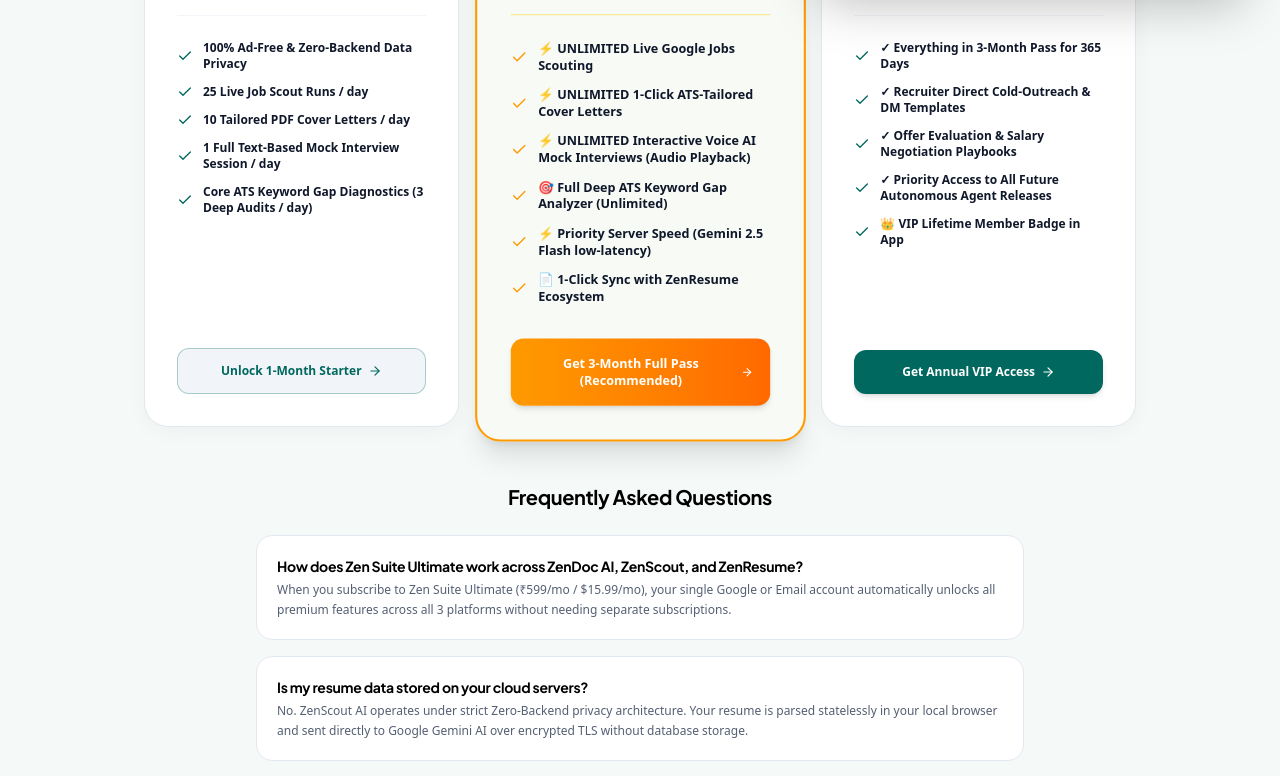
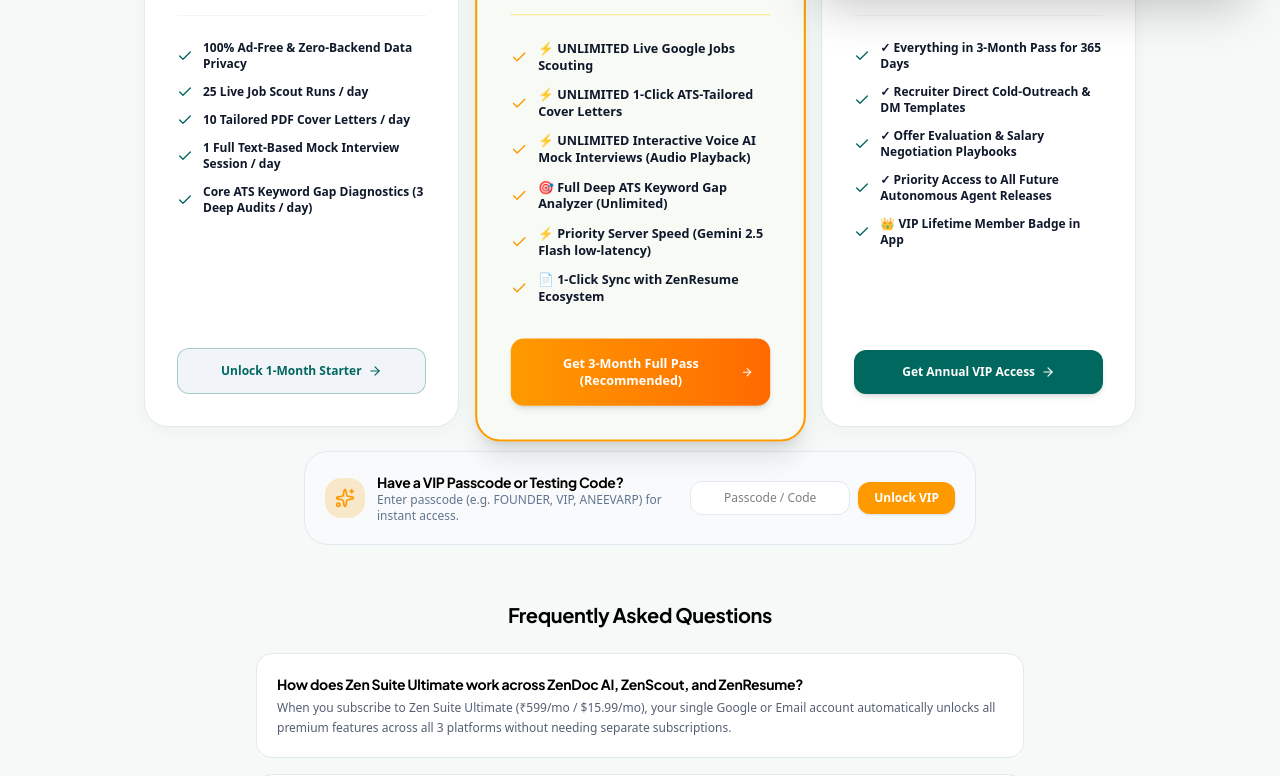
Before and after one commit to jagadeesvarrao-design/ai-job-search-agent, a Next.js app: page /pricing in a window 1280 px wide. Shown: the part 793-1569 px from the top of the page. Built offline with nearby package versions, Linux system fonts and the light colour scheme; no server answers.

Commit message:
feat(tier & testing): expand free limits, add VIP promo code bypass, and enhance re-audit accessibility

```diff
--- a/src/app/about/page.tsx
+++ b/src/app/about/page.tsx
@@ -5,7 +5,7 @@
 
 export const metadata: Metadata = {
   title: "About Us & Leadership | ZenScout AI by Aneevarp Solutions",
-  description: "Learn about ZenScout AI, engineered by Jagadeeswara Rao Peddada (Founder & Lead Architect at Aneevarp Solutions) alongside ZenResume and ZenDock AI.",
+  description: "Learn about ZenScout AI, engineered by Jagadeeswara Rao Peddada (Founder & Lead Architect at Aneevarp Solutions) alongside ZenResume and ZenDoc AI.",
   alternates: {
     canonical: "/about",
   }
@@ -44,7 +44,7 @@
           </div>
           <h2 className="text-xl font-bold mb-3 text-[#171D1C] dark:text-white">Zen Ecosystem</h2>
           <p className="text-[#545F73] dark:text-slate-300 text-sm leading-relaxed">
-            Engineered alongside <strong>ZenResume</strong> and <strong>ZenDock AI</strong> to form an end-to-end career & document productivity suite.
+            Engineered alongside <strong>ZenResume</strong> and <strong>ZenDoc AI</strong> to form an end-to-end career & document productivity suite.
           </p>
         </div>
 
@@ -141,7 +141,7 @@
                 </div>
 
                 <div className="p-3 rounded-2xl bg-white dark:bg-[#141B20] border border-[#E2E8F0] dark:border-[#232D36] text-left shadow-sm">
-                  <span className="text-xs font-black text-black dark:text-white block">ZenDock AI</span>
+                  <span className="text-xs font-black text-black dark:text-white block">ZenDoc AI</span>
                   <span className="text-[10px] text-slate-500 dark:text-slate-400">Document & Data AI</span>
                 </div>
               </div>
--- a/src/app/pricing/page.tsx
+++ b/src/app/pricing/page.tsx
@@ -43,13 +43,26 @@
     }
   }, []);
 
+  const [promoCode, setPromoCode] = useState("");
+  const [promoMessage, setPromoMessage] = useState<{ type: "success" | "error"; text: string } | null>(null);
+
+  const handleApplyPromo = (e: React.FormEvent) => {
+    e.preventDefault();
+    const cleanCode = promoCode.trim().toUpperCase();
+    const validCodes = ["FOUNDER", "VIP", "TEST", "TESTING", "PRO", "ANEEVARP", "SUITE", "ZEN", "FREEDOM", "DEV", "ULTIMATE", "JAGADEESH"];
+
+    if (validCodes.includes(cleanCode)) {
+      setUserPlan("pro", "annual", true);
+      const { resetUsageQuota } = require("@/lib/user-tier");
+      resetUsageQuota();
+      setPromoMessage({ type: "success", text: "🎉 VIP Passcode Accepted! Zen Suite Ultimate Unlocked." });
+      setUpgradeSuccess(true);
+    } else {
+      setPromoMessage({ type: "error", text: "Invalid promo code. Use FOUNDER or VIP." });
+    }
+  };
+
   const handleCheckout = (planKey: "monthly" | "quarterly" | "annual" | "zen_suite") => {
-    if (!user) {
-      setShowAuthWarning(true);
-      return;
-    }
-
-    setShowAuthWarning(false);
     setIsUpgrading(true);
     setTimeout(() => {
       if (planKey === "zen_suite") {
@@ -57,9 +70,11 @@
       } else {
         setUserPlan("pro", planKey, false);
       }
+      const { resetUsageQuota } = require("@/lib/user-tier");
+      resetUsageQuota();
       setIsUpgrading(false);
       setUpgradeSuccess(true);
-    }, 800);
+    }, 500);
   };
 
   const isINR = currency === "INR";
@@ -359,8 +374,47 @@
         </div>
       </div>
 
+      {/* PROMO CODE & INSTANT VIP PASSCODE ENTRY */}
+      <div className="my-6 p-5 rounded-3xl bg-slate-50 dark:bg-[#1A2228] border border-slate-200 dark:border-slate-800 flex flex-col sm:flex-row items-center justify-between gap-4 max-w-2xl mx-auto">
+        <div className="flex items-center gap-3 text-left">
+          <div className="p-2.5 rounded-2xl bg-amber-500/20 text-amber-500">
+            <Sparkles className="w-5 h-5" />
+          </div>
+          <div>
+            <h4 className="text-sm font-bold text-black dark:text-white">Have a VIP Passcode or Testing Code?</h4>
+            <p className="text-xs text-slate-500 dark:text-slate-400">Enter passcode (e.g. FOUNDER, VIP, ANEEVARP) for instant access.</p>
+          </div>
+        </div>
+
+        <form onSubmit={handleApplyPromo} className="flex items-center gap-2 w-full sm:w-auto">
+          <input
+            type="text"
+            value={promoCode}
+            onChange={(e) => setPromoCode(e.target.value)}
+            placeholder="Passcode / Code"
+            className="px-4 py-2 bg-white dark:bg-slate-900 border border-slate-200 dark:border-slate-700 rounded-xl text-xs font-bold text-black dark:text-white uppercase placeholder:normal-case placeholder:font-normal focus:outline-none focus:border-amber-500 w-full sm:w-40 text-center"
+          />
+          <button
+            type="submit"
+            className="bg-amber-500 hover:bg-amber-600 text-white text-xs font-bold px-4 py-2 rounded-xl transition-all shadow-sm active:scale-95 whitespace-nowrap cursor-pointer"
+          >
+            Unlock VIP
+          </button>
+        </form>
+      </div>
+
+      {promoMessage && (
+        <div className={`my-3 max-w-md mx-auto p-3 rounded-xl text-xs font-bold text-center ${
+          promoMessage.type === "success"
+            ? "bg-emerald-50 dark:bg-emerald-950/60 border border-emerald-300 text-emerald-800 dark:text-emerald-300"
+            : "bg-rose-50 dark:bg-rose-950/60 border border-rose-300 text-rose-800 dark:text-rose-300"
+        }`}>
+          {promoMessage.text}
+        </div>
+      )}
+
       {upgradeSuccess && (
-        <div className="my-6 p-4 bg-emerald-50 dark:bg-emerald-950/50 border border-emerald-300 dark:border-emerald-700 text-emerald-800 dark:text-emerald-200 text-sm font-bold rounded-2xl text-center animate-in fade-in">
+        <div className="my-6 p-4 bg-emerald-50 dark:bg-emerald-950/50 border border-emerald-300 dark:border-emerald-700 text-emerald-800 dark:text-emerald-200 text-sm font-bold rounded-2xl text-center animate-in fade-in max-w-2xl mx-auto">
           🎉 Subscription Activated! Welcome to Pro. <Link href="/dashboard" className="underline ml-1">Launch Dashboard &rarr;</Link>
         </div>
       )}
--- a/src/components/PricingModal.tsx
+++ b/src/components/PricingModal.tsx
@@ -55,13 +55,30 @@
 
   if (!isOpen) return null;
 
+  const [promoCode, setPromoCode] = useState("");
+  const [promoMessage, setPromoMessage] = useState<{ type: "success" | "error"; text: string } | null>(null);
+
+  const handleApplyPromo = (e: React.FormEvent) => {
+    e.preventDefault();
+    const cleanCode = promoCode.trim().toUpperCase();
+    const validCodes = ["FOUNDER", "VIP", "TEST", "TESTING", "PRO", "ANEEVARP", "SUITE", "ZEN", "FREEDOM", "DEV", "ULTIMATE", "JAGADEESH"];
+
+    if (validCodes.includes(cleanCode)) {
+      setUserPlan("pro", "annual", true);
+      const { resetUsageQuota } = require("@/lib/user-tier");
+      resetUsageQuota();
+      setPromoMessage({ type: "success", text: "🎉 VIP Passcode Accepted! Zen Suite Ultimate Unlocked." });
+      setUpgradeSuccess(true);
+      setTimeout(() => {
+        setUpgradeSuccess(false);
+        onClose();
+      }, 1200);
+    } else {
+      setPromoMessage({ type: "error", text: "Invalid promo code. Use FOUNDER or VIP." });
+    }
+  };
+
   const handleCheckout = (planKey: "monthly" | "quarterly" | "annual" | "zen_suite") => {
-    if (!user) {
-      setShowAuthWarning(true);
-      return;
-    }
-
-    setShowAuthWarning(false);
     setIsUpgrading(true);
     setTimeout(() => {
       if (planKey === "zen_suite") {
@@ -69,13 +86,15 @@
       } else {
         setUserPlan("pro", planKey, false);
       }
+      const { resetUsageQuota } = require("@/lib/user-tier");
+      resetUsageQuota();
       setIsUpgrading(false);
       setUpgradeSuccess(true);
       setTimeout(() => {
         setUpgradeSuccess(false);
         onClose();
-      }, 1400);
-    }, 800);
+      }, 1200);
+    }, 500);
   };
 
   const isINR = currency === "INR";
@@ -386,6 +405,43 @@
               </div>
             </div>
 
+            {/* PROMO CODE & INSTANT VIP PASSCODE ENTRY */}
+            <div className="p-4 rounded-2xl bg-slate-50 dark:bg-[#1A2228] border border-slate-200 dark:border-slate-800 flex flex-col sm:flex-row items-center justify-between gap-3">
+              <div className="flex items-center gap-2">
+                <Sparkles className="w-4 h-4 text-amber-500 flex-shrink-0" />
+                <div className="text-left">
+                  <span className="text-xs font-bold text-black dark:text-white block">Have a VIP Passcode or Testing Code?</span>
+                  <span className="text-[10px] text-slate-500 dark:text-slate-400">Enter passcode (e.g. FOUNDER, VIP, ANEEVARP) for instant access.</span>
+                </div>
+              </div>
+
+              <form onSubmit={handleApplyPromo} className="flex items-center gap-2 w-full sm:w-auto">
+                <input
+                  type="text"
+                  value={promoCode}
+                  onChange={(e) => setPromoCode(e.target.value)}
+                  placeholder="Passcode / Code"
+                  className="px-3 py-1.5 bg-white dark:bg-slate-900 border border-slate-200 dark:border-slate-700 rounded-xl text-xs font-bold text-black dark:text-white uppercase placeholder:normal-case placeholder:font-normal focus:outline-none focus:border-amber-500 w-full sm:w-36 text-center"
+                />
+                <button
+                  type="submit"
+                  className="bg-amber-500 hover:bg-amber-600 text-white text-xs font-bold px-3.5 py-1.5 rounded-xl transition-all shadow-sm active:scale-95 whitespace-nowrap cursor-pointer"
+                >
+                  Unlock
+                </button>
+              </form>
+            </div>
+
+            {promoMessage && (
+              <div className={`p-2.5 rounded-xl text-xs font-bold text-center ${
+                promoMessage.type === "success"
+                  ? "bg-emerald-50 dark:bg-emerald-950/60 border border-emerald-300 text-emerald-800 dark:text-emerald-300"
+                  : "bg-rose-50 dark:bg-rose-950/60 border border-rose-300 text-rose-800 dark:text-rose-300"
+              }`}>
+                {promoMessage.text}
+              </div>
+            )}
+
             {upgradeSuccess && (
               <div className="p-3 bg-emerald-50 dark:bg-emerald-950/50 border border-emerald-300 dark:border-emerald-700 text-emerald-800 dark:text-emerald-200 text-xs font-bold rounded-xl text-center animate-in fade-in">
                 🎉 Subscription Activated! Welcome to Pro.
--- a/src/lib/user-tier.ts
+++ b/src/lib/user-tier.ts
@@ -35,20 +35,20 @@
 // Industry-Standard Tier Quota Limits & Capabilities
 export const TIER_LIMITS = {
   free: {
-    maxScoutsPerDay: 5,
-    maxCoverLettersPerDay: 2,
-    maxInterviewRounds: 3,
-    maxAtsAuditsPerDay: 1,
+    maxScoutsPerDay: 20,
+    maxCoverLettersPerDay: 8,
+    maxInterviewRounds: 12,
+    maxAtsAuditsPerDay: 5,
     isUnlimited: false,
     showAds: true,
     voiceAudio: false,
     label: "Free Tier",
   },
   monthly: {
-    maxScoutsPerDay: 25,
-    maxCoverLettersPerDay: 10,
-    maxInterviewRounds: 15,
-    maxAtsAuditsPerDay: 3,
+    maxScoutsPerDay: 50,
+    maxCoverLettersPerDay: 25,
+    maxInterviewRounds: 30,
+    maxAtsAuditsPerDay: 15,
     isUnlimited: false,
     showAds: false,
     voiceAudio: false,
@@ -494,3 +494,22 @@
     isUnlimited: false
   };
 }
+
+export function resetUsageQuota(): UserUsageQuota {
+  const today = getTodayDateString();
+  const freshQuota: UserUsageQuota = {
+    scoutRunsToday: 0,
+    lastScoutDate: today,
+    coverLettersGeneratedToday: 0,
+    lastLetterDate: today,
+    interviewMessagesSent: 0,
+    lastInterviewDate: today,
+    atsAuditsToday: 0,
+    lastAtsAuditDate: today
+  };
+  if (typeof window !== "undefined") {
+    localStorage.setItem("user_usage_quota", JSON.stringify(freshQuota));
+    window.dispatchEvent(new Event("user-tier-updated"));
+  }
+  return freshQuota;
+}
```
Also changed, not shown: src/app/profile/page.tsx (+3 -15 lines).
